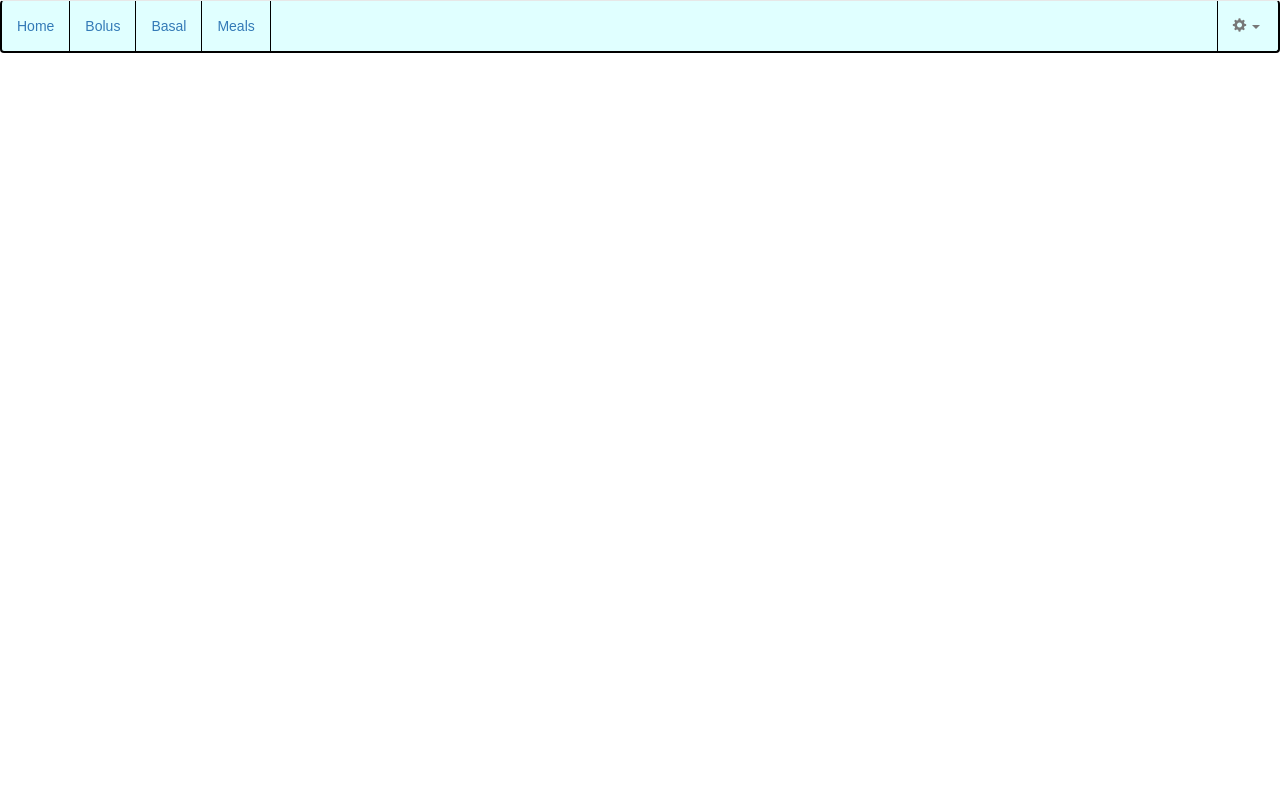
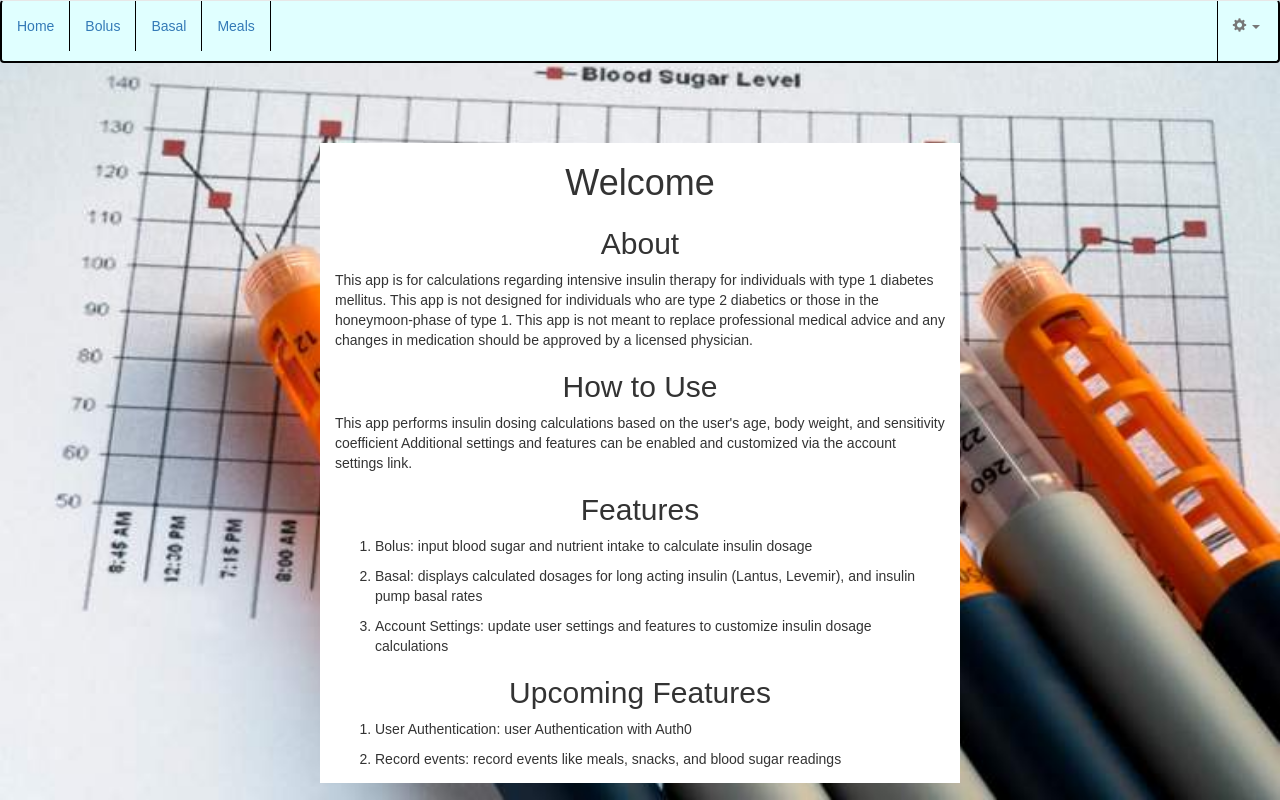
Before and after one commit to ryans93/Diabetes-App, a React (Create React App) app in the folder client/: page /home in a window 1280 px wide. Built offline with nearby package versions, Linux system fonts and the light colour scheme.

Commit message:
Building for production

```diff
--- a/client/public/index.html
+++ b/client/public/index.html
@@ -44,4 +44,14 @@
       To create a production bundle, use `npm run build` or `yarn build`.
     -->
   </body>
+
+<style>
+  body{
+    background-image: url('./insulin.jpg');
+    background-size: 100% 100%;
+    background-repeat: no-repeat;
+    height: 100vh;
+  }
+</style>
+
 </html>
--- a/client/src/pages/Home.js
+++ b/client/src/pages/Home.js
@@ -1,6 +1,7 @@
 import React, { Component } from "react";
 import { Link } from "react-router-dom";
 import NavBar from "../components/NavBar";
+import "./css/home.css";
 
 class Home extends Component {
 
@@ -18,11 +19,35 @@ class Home extends Component {
     render() {
         return (
             <div>
-                    <NavBar/>
+                <NavBar />
+                <div className="container" id="container-home">
 
-                    <div className="container">
-
-
+                    <h1>Welcome</h1>
+                    <h2>About</h2>
+                    <p className="paragraph">This app is for calculations regarding intensive insulin therapy for individuals with
+                    type 1 diabetes mellitus. This app is not designed for individuals who are type 2 diabetics
+                    or those in the honeymoon-phase of type 1. This app is not meant to replace professional medical
+                    advice and any changes in medication should be approved by a licensed physician.
+                </p>
+                    <h2>How to Use</h2>
+                    <p className="paragraph">This app performs insulin dosing calculations based on the user's age, body weight, and sensitivity coefficient
+                    Additional settings and features can be enabled and customized via the account settings link.
+                </p>
+                    <h2>Features</h2>
+                    <ol id="features">
+                        <li>Bolus: input blood sugar and nutrient intake to calculate insulin dosage</li>
+                        <li>Basal: displays calculated dosages for long acting insulin (Lantus, Levemir), and insulin pump basal rates</li>
+                        <li>Account Settings: update user settings and features to customize insulin dosage calculations</li>
+                    </ol>
+                    <h2>Upcoming Features</h2>
+                    <ol id="upcoming-features">
+                        <li>User Authentication: user Authentication with Auth0</li>
+                        <li>Record events: record events like meals, snacks, and blood sugar readings</li>
+                        <li>Blood Sugar Reports: display recent blood sugar readings via graph or table for specified time period</li>
+                        <li>Hemoglobin A1C estimate: average blood sugar readings over 3 months to estimate Hemoglobin A1C</li>
+                        <li>Food API: search for common foods via the nutritionix database to import nutrition data</li>
+                        <li>Meal Saver: use the food API to save your favorite meals which can be imported for bolus calculation</li>
+                    </ol>
                 </div>
             </div>
         );
--- a/client/src/pages/Settings.js
+++ b/client/src/pages/Settings.js
@@ -303,6 +303,15 @@ class Settings extends Component {
                         </div>
                         <div className="row">
                             <label>Exercise Coefficient</label>
+                            <h5>Adjust this setting based on activity level within 4 hours after eating</h5>
+                            <h5>Sedentary</h5>
+                            <h5>40-60 minutes: 1.1     60+ minutes: 1.25</h5>
+                            <h5>Light Exercise</h5>
+                            <h5>40-60 minutes: 0.8     60+ minutes: 0.7</h5>
+                            <h5>Moderate Exercise</h5>
+                            <h5>40-60 minutes: 0.67     60+ minutes: 0.5</h5>
+                            <h5>Vigorous Exercise</h5>
+                            <h5>40-60 minutes: 0.5     60+ minutes: 0.33</h5>
                         </div>
                         <div id="exerCoSliderVal">{this.state.exerCo}</div>
                         <div id="slidecontainer">
@@ -326,6 +335,9 @@ class Settings extends Component {
                         </div>
                         <div className="row">
                             <label>Error Margin</label>
+                            <h5>The FDA allows for up to a 20% margin of error on reporting nutrion information</h5>
+                            <h5>Adjust this setting to account differences in actual nutrient content when anticipating post-meal blood sugars </h5>
+                            <h5>Studies have shown most foods fall around the 10% error margin, while restuarant foods can be 20% or higher</h5>
                         </div>
                         <div id="errorMarginSliderVal">{this.state.errorMargin}</div>
                         <div id="slidecontainer">
@@ -350,10 +362,13 @@ class Settings extends Component {
                         <h2>Advanced Features</h2>
                         <div className="row">
                             <label>Count Protein</label>
+                            <h5>Enable the feature to factor protein intake into bolus calculations</h5>
                         </div>
                         <CountToggle switched={this.state.countProtein} reset={this.state.reset} getSwitched={this.switchCount} />
                         <div className="row">
                             <label>Hyperglycemia Adjustment</label>
+                            <h5>Hyperglycemia creates dehydration and facilitates insulin resistance</h5>
+                            <h5>Enable this feature to adjust bolus calculations for hyperglycemia-induced insulin resistance</h5>
                         </div>
                         <HyperToggle switched={this.state.hyperAdj} reset={this.state.reset} getSwitched={this.switchHyper} />
 
--- /dev/null
+++ b/client/src/pages/css/home.css
@@ -0,0 +1,24 @@
+#container-home{
+    background-color: white;
+    margin-top: 10vh;
+    height: 80vh;
+    text-align: center;
+    width: 50%;
+    overflow-y: auto;
+}
+
+.paragraph{
+    text-align: left;
+}
+
+#features, #upcoming-features{
+    text-align: left;
+}
+
+li{
+    margin-bottom:10px;
+}
+
+#upcoming-features{
+    margin-bottom:3vh;
+}
--- a/client/src/pages/css/login.css
+++ b/client/src/pages/css/login.css
@@ -8,8 +8,6 @@
 
 body{
     overflow-y: hidden;
-
-    height: 100vh;
 }
 
 .row{
--- a/package.json
+++ b/package.json
@@ -9,7 +9,7 @@
     "test": "./node_modules/.bin/concurrently \"./node_modules/.bin/nodemon\" \"npm run client\"",
     "start": "node server.js",
     "build": "cd client && npm run build",
-    "deploy": "git add . && git commit -m \"Building for production\" && git push heroku master"
+    "deploy": "yarn build && git add . && git commit -m \"Building for production\" && git push heroku master"
   },
   "repository": {
     "type": "git",
```
Also changed, not shown: client/src/pages/css/basal.css (added), client/src/pages/css/bolus.css (added), client/src/pages/css/meals.css (added), 12 other files (tests, documents, lock files or other folders). Lines whose indentation alone changed are shown as unchanged.
